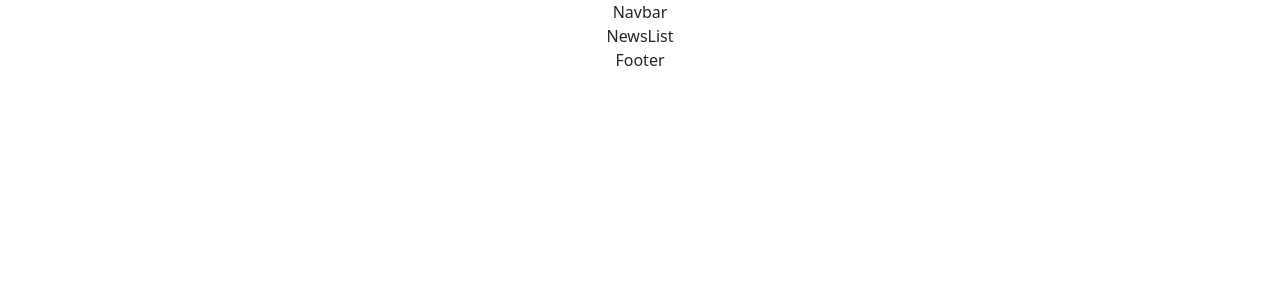
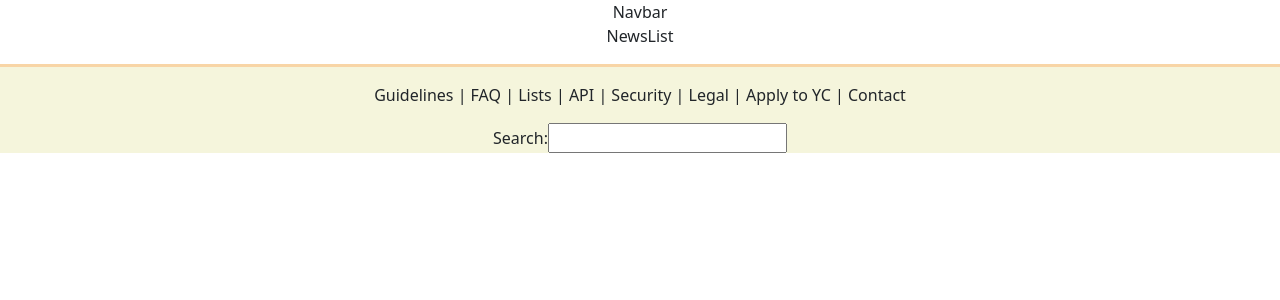
Before and after one commit to mae-rwen/HackerNewsAPI, a React (Create React App) app: page / in a window 1280 px wide. Shown: the top 300 px of the page. Built offline with nearby package versions, Linux system fonts and the light colour scheme.

Commit message:
footerstyle

```diff
--- a/src/App.js
+++ b/src/App.js
@@ -9,7 +9,7 @@ function App() {
     <div className="App">
         <Navbar />
         <NewsList />
-        <Footer />
+        <Footer/>
       </div>
   );
 }
--- a/src/components/Footer.js
+++ b/src/components/Footer.js
@@ -1,6 +1,14 @@
 
 export default function Footer() {
   return (
-    <footer className="Footer">Footer</footer>
+<div className="footer-block">
+  <hr/>
+    <p>
+    Guidelines | FAQ | Lists | API | Security | Legal | Apply to YC | Contact
+    </p>
+    <footer className="Footer">Search:
+    <input></input>
+    </footer>
+    </div>
   )
 }
--- a/src/style.css
+++ b/src/style.css
@@ -13,3 +13,10 @@
 
 
 /* Footer styling */
+hr {
+   color: rgb(253, 117, 6);
+   border-width: 3px;
+}
+.footer-block{
+   background-color: beige;
+}
```
